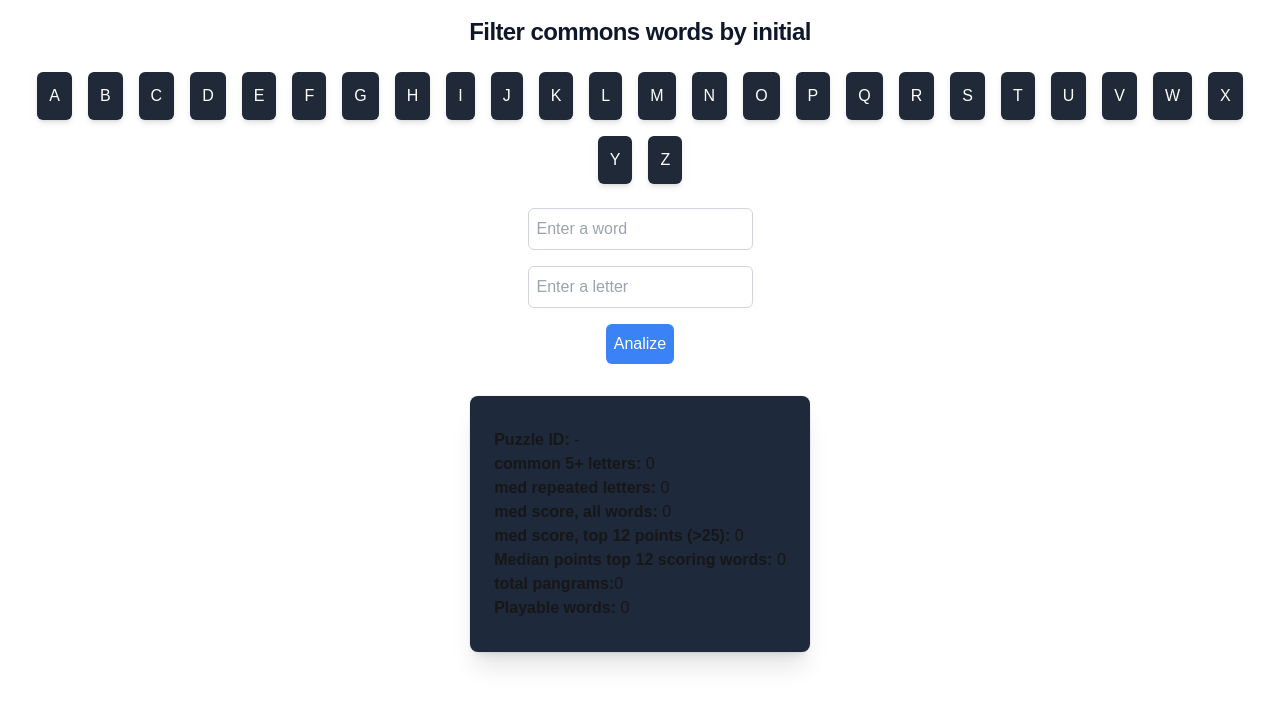
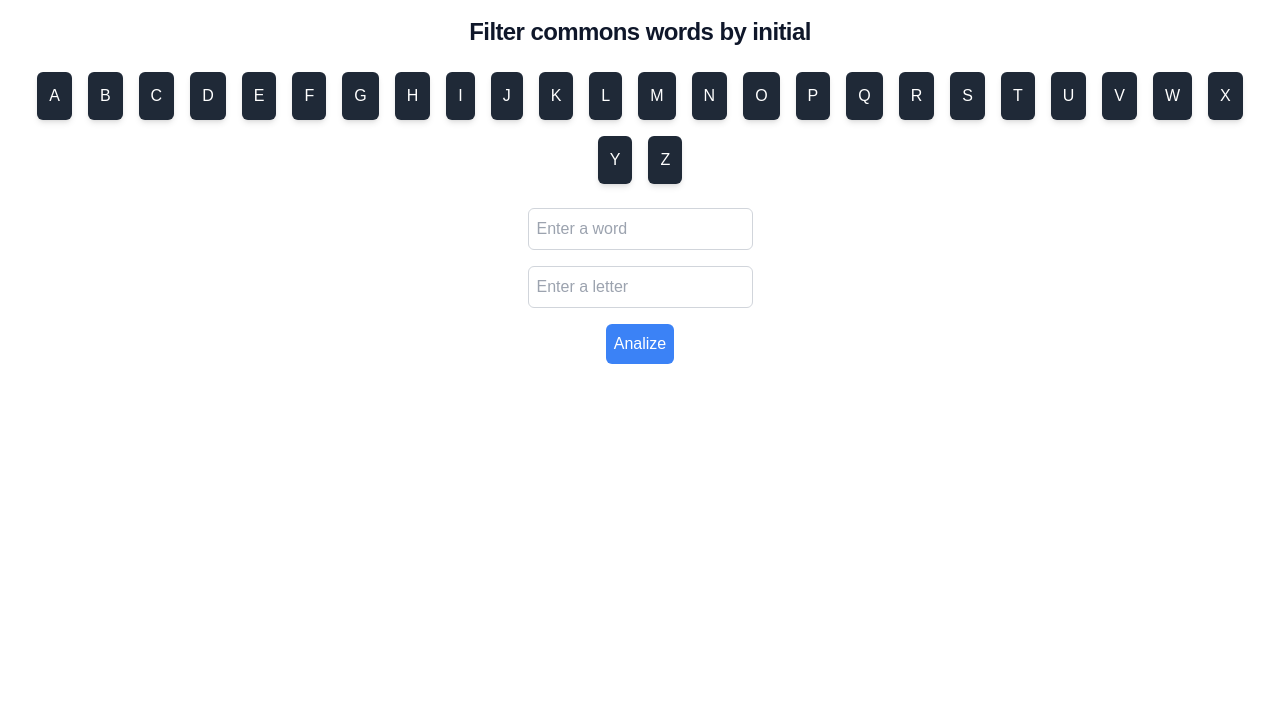
Before and after one commit to jbetancurfullstacklabs/prototype, a Next.js app: page / in a window 1280 px wide. Shown: the top 706 px of the page. Built offline with nearby package versions, Linux system fonts and the light colour scheme.

Commit message:
adding filter to common words filter

```diff
--- a/app/page.tsx
+++ b/app/page.tsx
@@ -498,6 +498,8 @@ export default function Home() {
           Analize
         </button>
 
+        {word && mainLetter && (
+          <>
             <div className="flex items-center flex-wrap justify-center w-[150px]">
               {letterMainWord.map((letter, index) => (
                 <>
@@ -534,11 +536,15 @@ export default function Home() {
                 <span>{longWords}</span>
               </div>
               <div>
-            <span className="mt-4 font-semibold">med repeated letters: </span>
+                <span className="mt-4 font-semibold">
+                  med repeated letters:{" "}
+                </span>
                 <span>{medianValue}</span>
               </div>
               <div>
-            <span className="mt-4 font-semibold">med score, all words: </span>
+                <span className="mt-4 font-semibold">
+                  med score, all words:{" "}
+                </span>
                 <span>{medianPoints}</span>
               </div>
               <div>
@@ -578,7 +584,9 @@ export default function Home() {
                 wordsWithLettersAndMainLetter.length > 0 && (
                   <CodeMirror
                     value={
-                  '[\n"' + wordsWithLettersAndMainLetter.join('",\n"') + '"\n]'
+                      '[\n"' +
+                      wordsWithLettersAndMainLetter.join('",\n"') +
+                      '"\n]'
                     }
                     height="200px"
                     theme={basicDark}
@@ -587,6 +595,8 @@ export default function Home() {
                   />
                 )}
             </div>
+          </>
+        )}
       </div>
     </div>
   );
```
Lines whose indentation alone changed are shown as unchanged.
